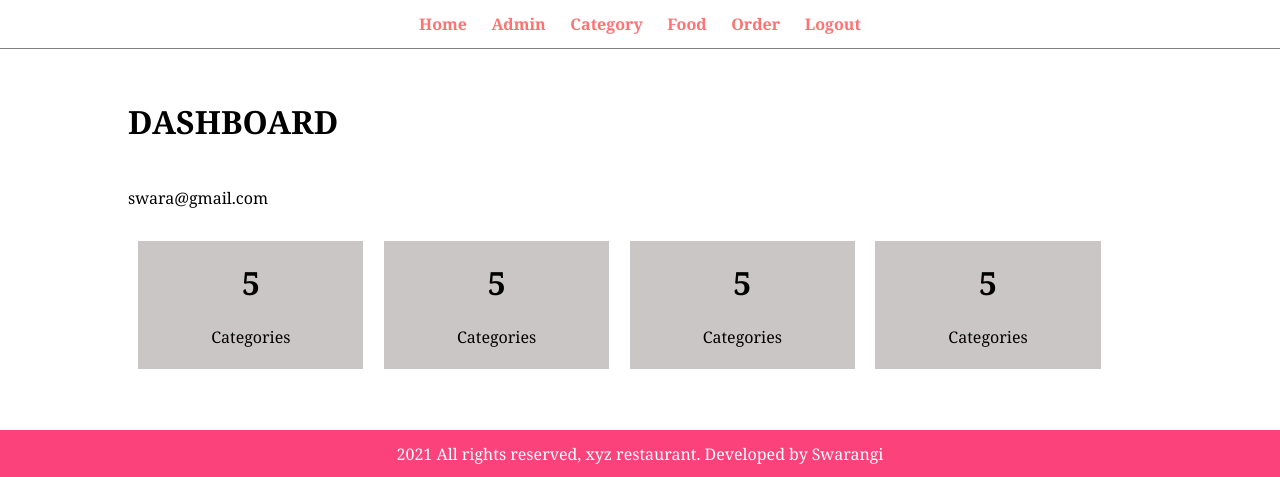
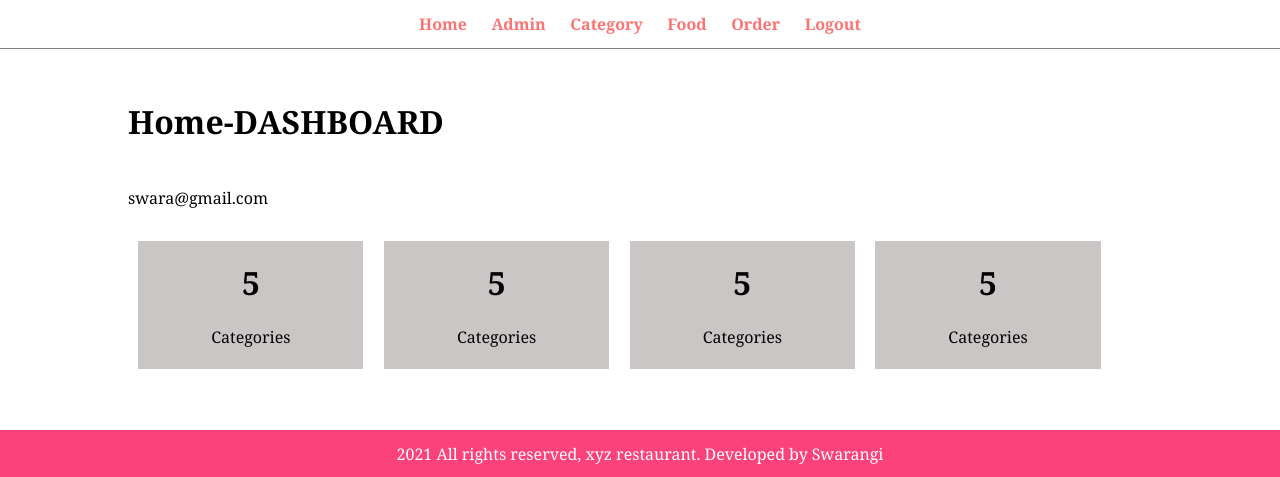
Before and after one commit to swarangi263/Food_Ordering_Website, a PHP site: page /projects/admin/index.php in a window 1280 px wide. Shown: the top 477 px of the page. Run offline with PHP 8.4, Linux system fonts and the light colour scheme; a user stored in the database is signed in; some libraries are stand-ins or nearby versions.

Commit message:
Title changed

```diff
--- a/admin/index.php
+++ b/admin/index.php
@@ -3,7 +3,7 @@
     <!---Main Section------>
     <div class="main-content">
         <div class="wrapper">
-            <h1>DASHBOARD</h1>
+            <h1>Home-DASHBOARD</h1>
             <br><br>
 
             <?php
```
